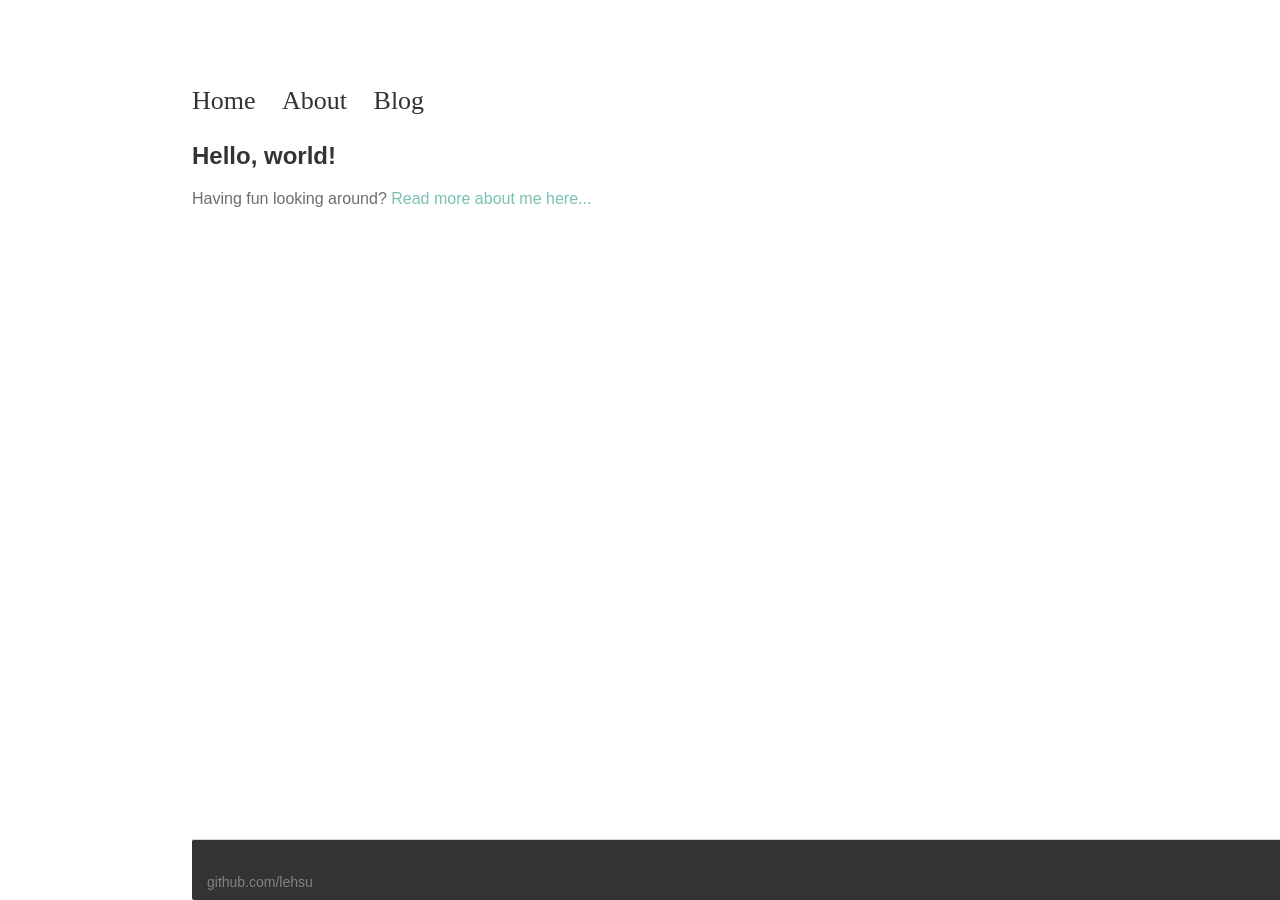
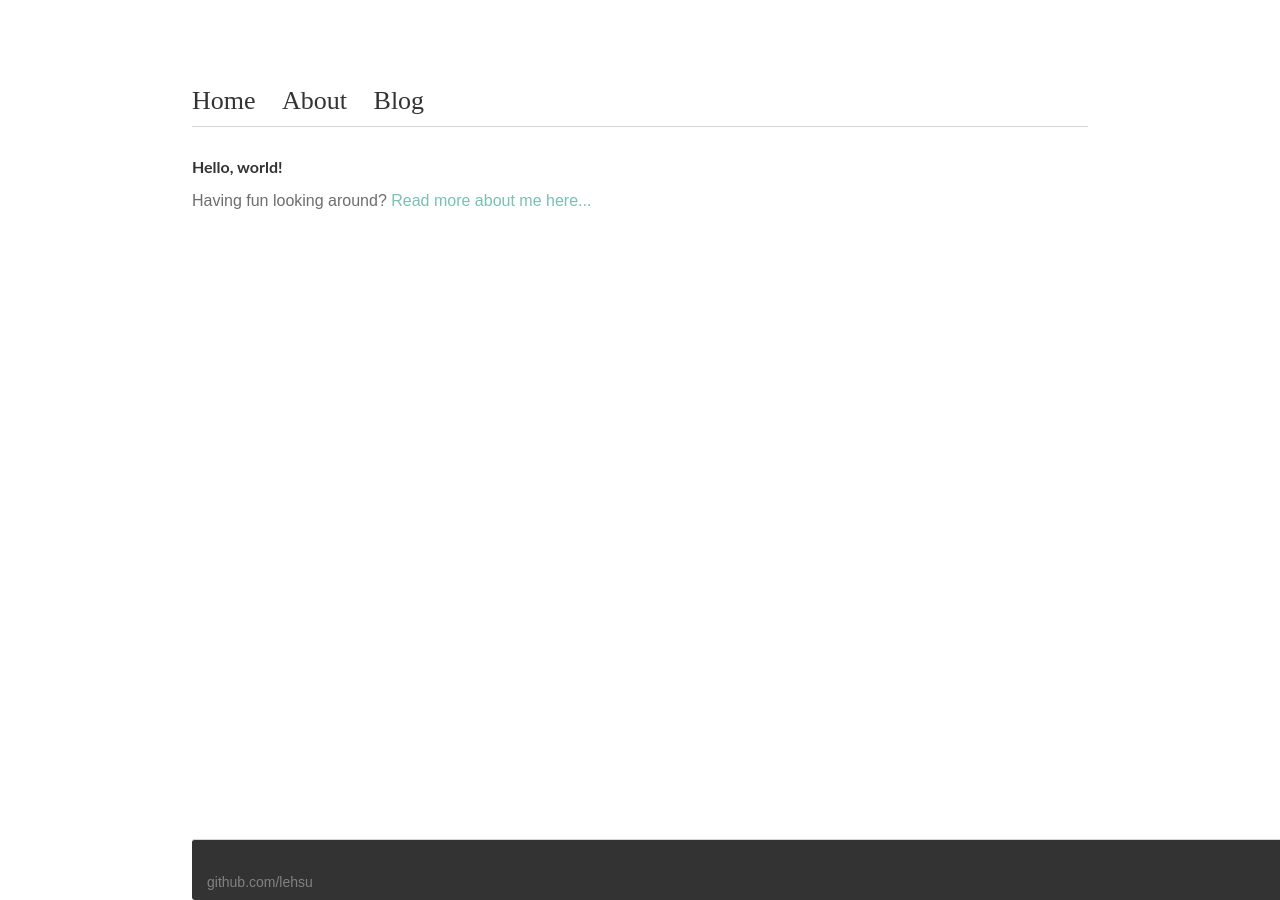
Before and after one commit to lehsu/lehsu.github.io, a Jekyll site: the page built from index.html, in a window 1280 px wide. Built offline with Jekyll 4.4.1, drawn with Linux system fonts in a browser that asks for light colours.

Commit message:
Update main.css

```diff
--- a/assets/css/main.css
+++ b/assets/css/main.css
@@ -20,10 +20,17 @@
     list-style: none;
     color: #333;
     padding-left: 0;
+    margin-bottom: 10px;
+
+}
+nav {
+    border-bottom: 1px solid #d5d5d5;
+
 }
 nav ul li, footer ul li {
     display: inline;
     margin-right: 20px;
+
 }
 
 footer, footer ul, footer a {
@@ -33,7 +40,7 @@
     color: #828282;
     background-color: #333;
     padding-left: 5px;
-    border-radius: 2px;
+    border-radius: 3px;
 }
 a {
     text-decoration: none;
@@ -47,11 +54,13 @@
     color: #333;
 }
 h2 {
-    font-size: 16 px;
+    font-size: 16px;
     color: #333;
+    font-family: "Lato", sans-serif;
+    margin-top: 30px;
 }
 p {
-    font-size: 14 px;
+    font-size: 16px;
 }
 #date {
     color: #828282;
```
